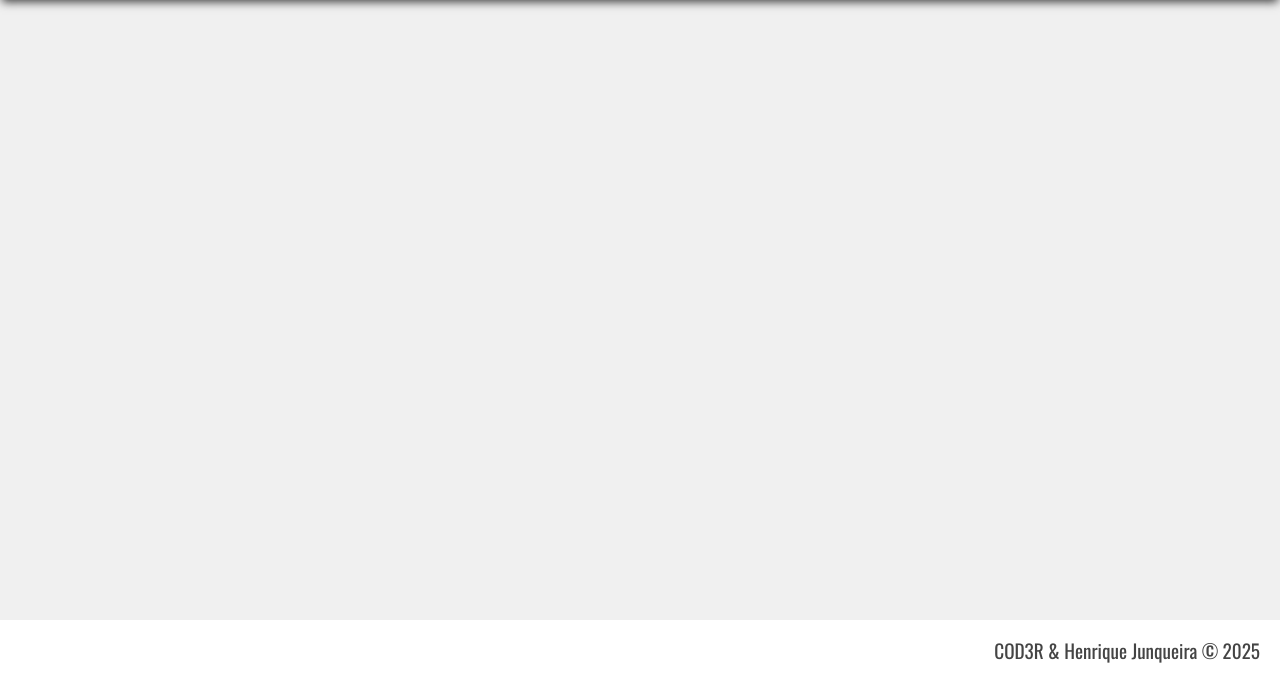
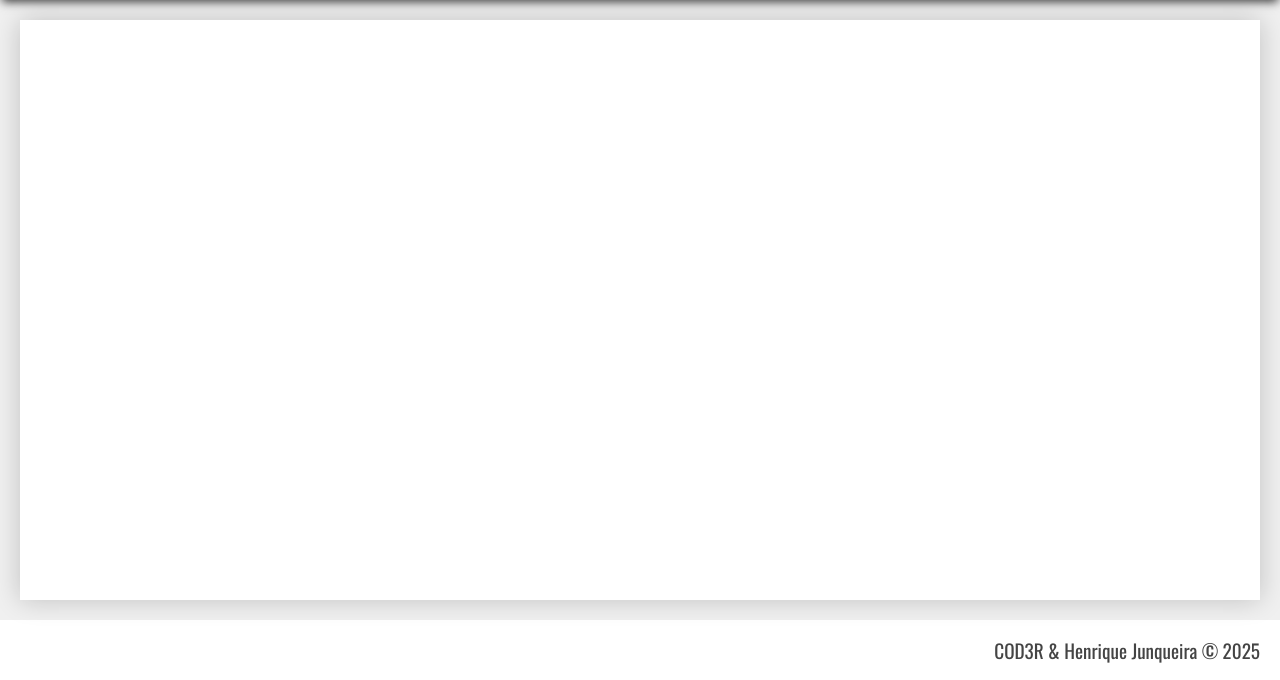
Before and after one commit to henriquejunqueira/curso_php_udemy, a PHP site: page / in a window 1280 px wide. Shown: the part 120-800 px from the top of the page. Run offline with PHP 8.4, Linux system fonts and the light colour scheme.

Commit message:
Trabalhando na estilização da div da classe conteudo

```diff
--- a/assets/css/estilo.css
+++ b/assets/css/estilo.css
@@ -47,6 +47,15 @@ body {
   padding: 20px;
 }
 
+.conteudo {
+  position: relative;
+  height: 100%;
+  overflow-y: scroll;
+  background-color: #fff;
+  padding: 20px;
+  box-shadow: 0px 0px 25px 0px rgba(0, 0, 0, 0.2);
+}
+
 .rodape {
   grid-area: rodape;
   background-color: #fff;
--- a/index.html
+++ b/index.html
@@ -16,7 +16,9 @@
       <h1>Curso PHP</h1>
       <h2>Índice dos exercícios</h2>
     </header>
-    <main class="principal"></main>
+    <main class="principal">
+      <div class="conteudo"></div>
+    </main>
     <footer class="rodape">COD3R & Henrique Junqueira © 2025</footer>
   </body>
 </html>
```
